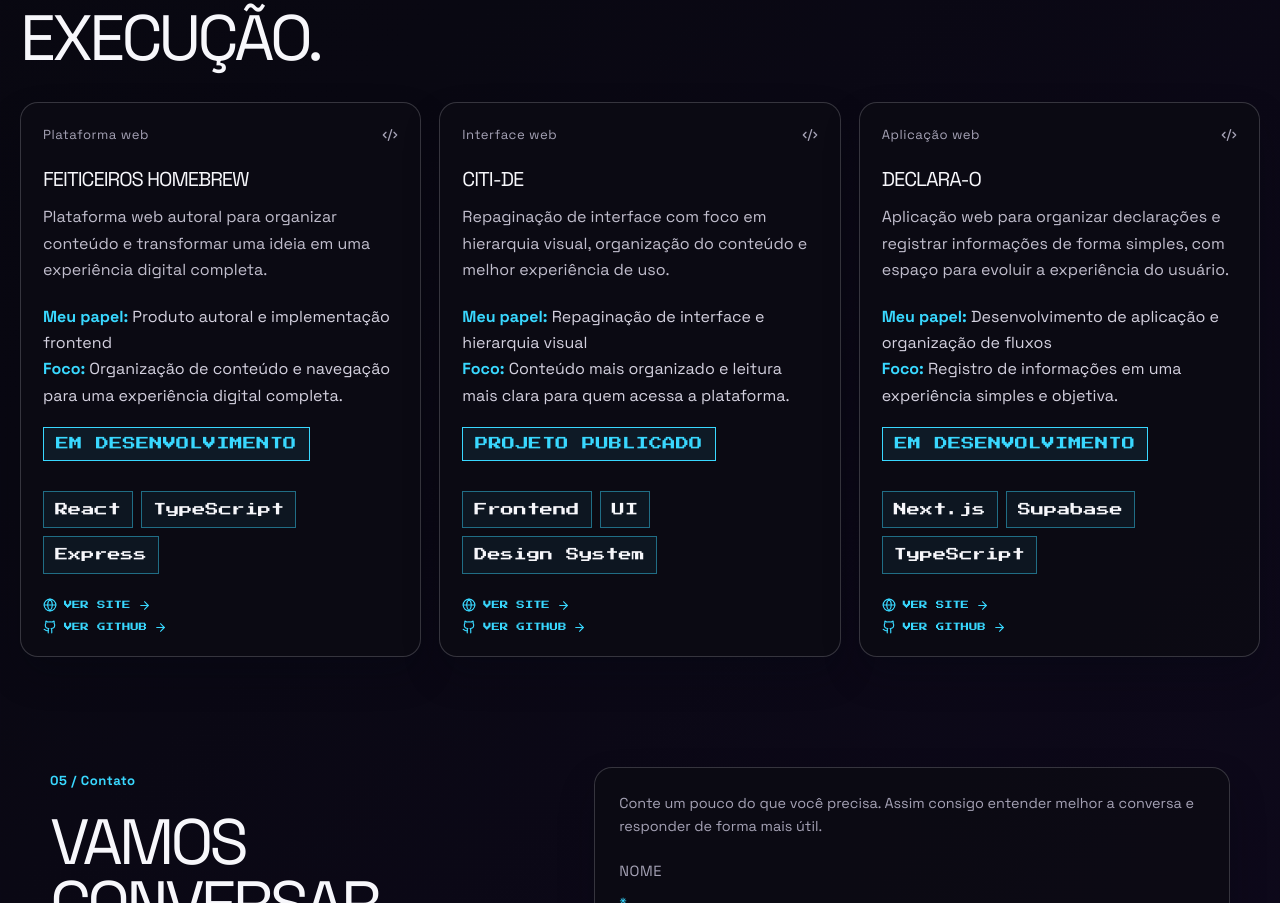
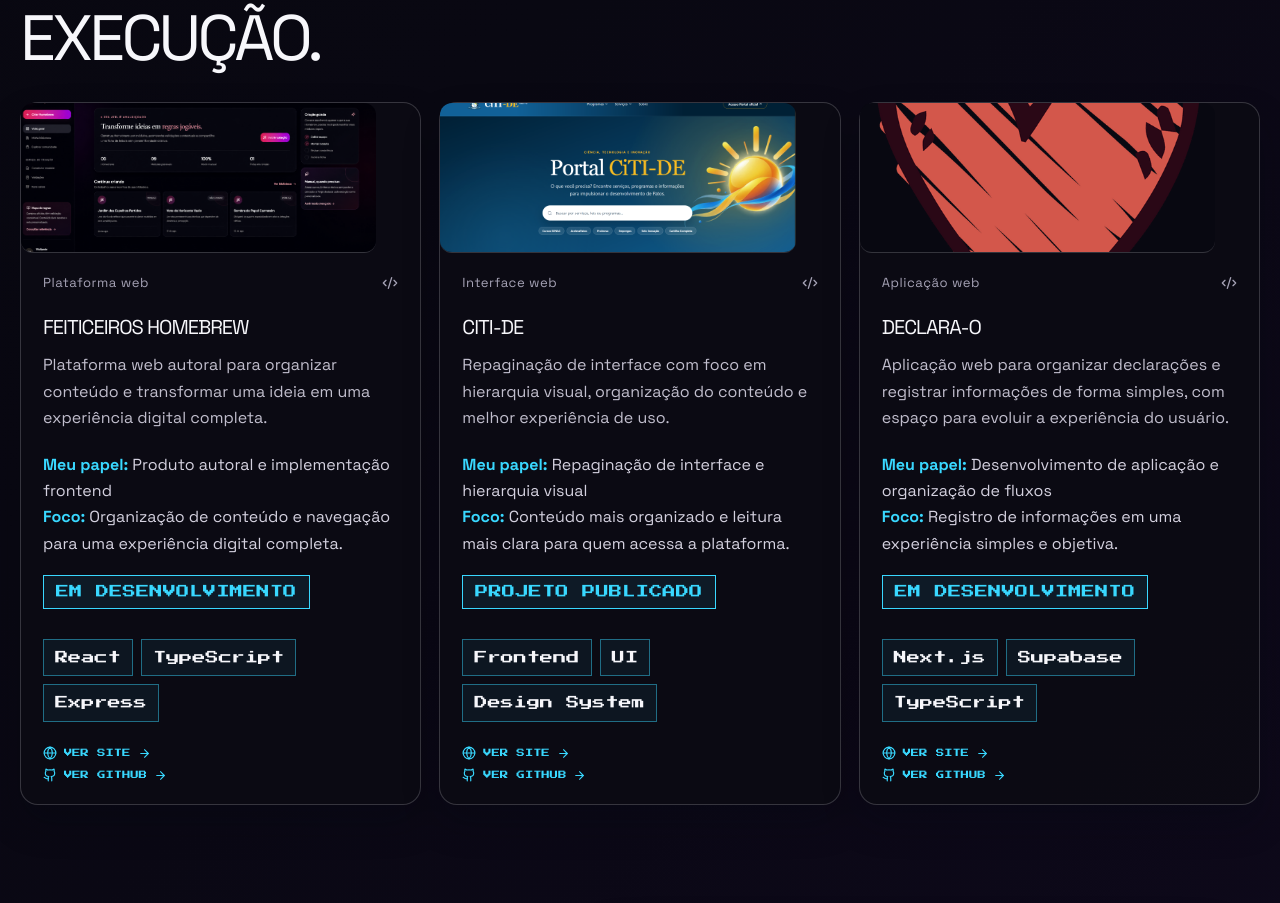
Before and after one commit to otavio2019/otavio-portfolio, a React (Vite) app in the folder client/: page / in a window 1280 px wide. Shown: the part 3348-4251 px from the top of the page. Built offline with nearby package versions, Linux system fonts and the light colour scheme.

Commit message:
style: restore featured project previews

```diff
--- a/client/src/pages/HomeSections.tsx
+++ b/client/src/pages/HomeSections.tsx
@@ -283,6 +283,17 @@ export function ProjectsSection() {
         <div className="projects-grid">
           {projects.map(project => (
             <article key={project.title} className="project-card">
+              <div className="project-preview pixel-project-preview">
+                <span className="pixel-project-overlay" aria-hidden="true" />
+                <img
+                  src={project.preview}
+                  alt={`Preview visual do projeto ${project.title}`}
+                  width="640"
+                  height="360"
+                  loading="lazy"
+                  decoding="async"
+                />
+              </div>
               <div className="project-topline">
                 <span>{project.type}</span>
                 <Code2 size={16} />
```
